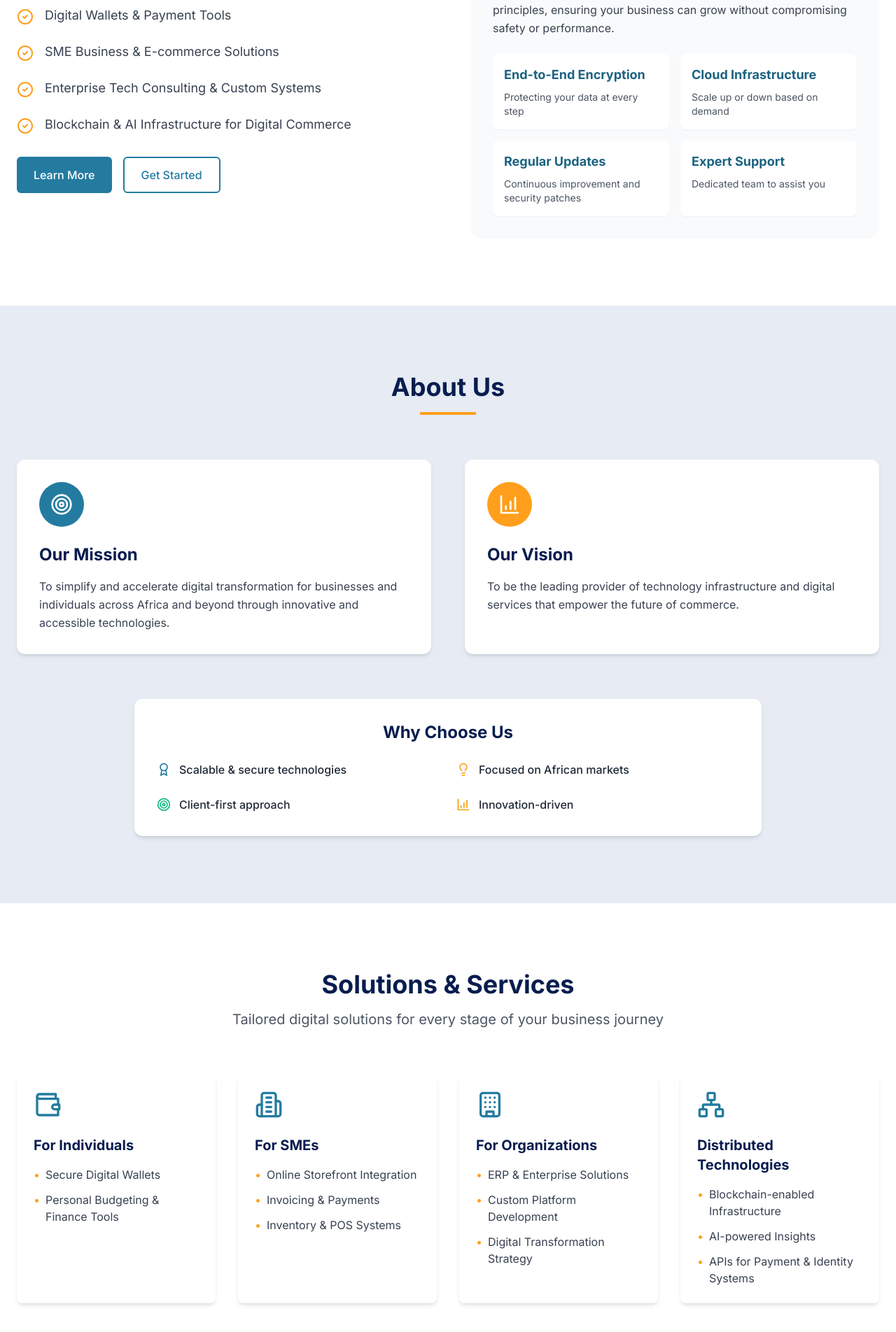
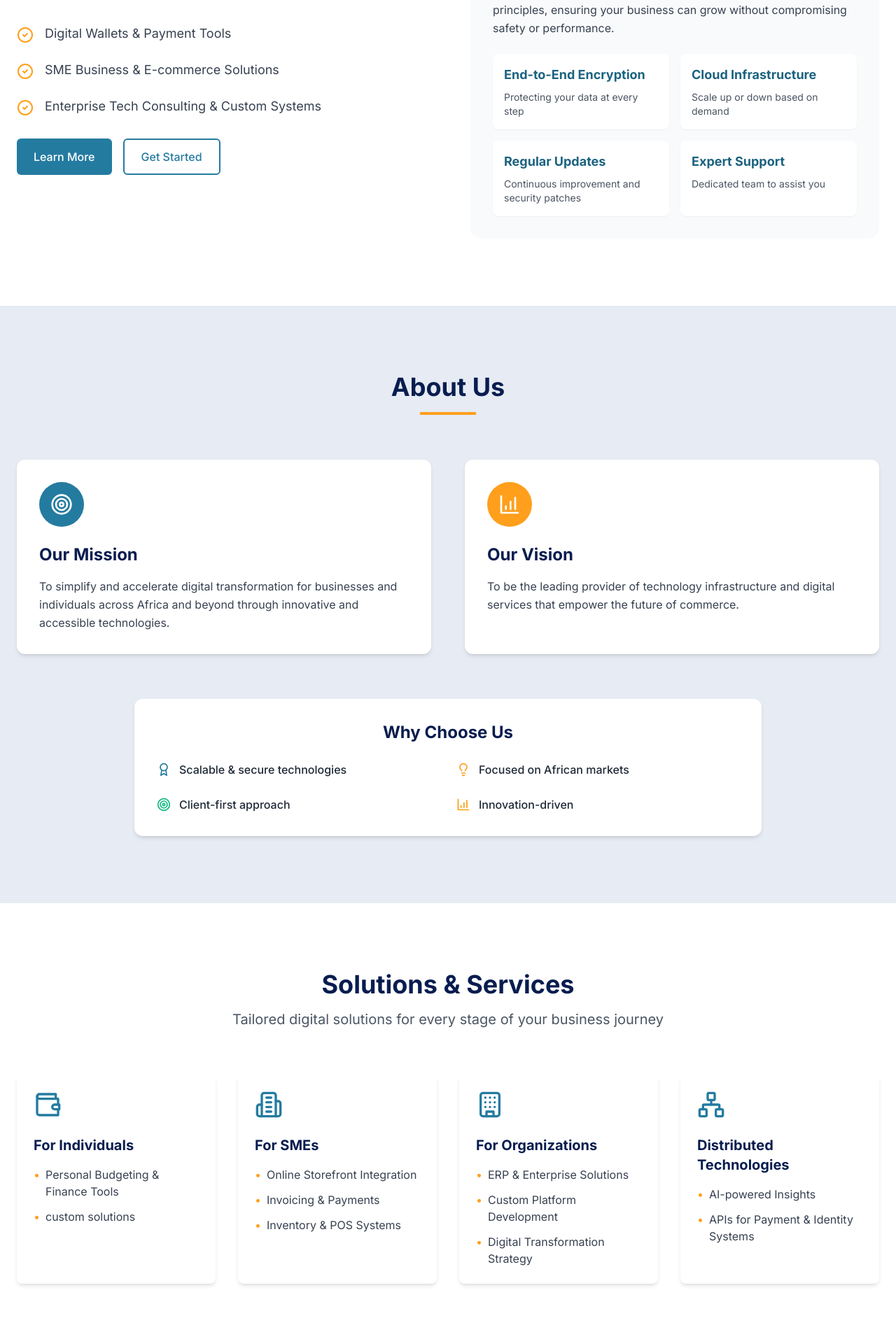
Before and after one commit to narteysarso/finova-global, a React (Vite) app: page / in a window 1280 px wide. Shown: the part 1445-3349 px from the top of the page at 70% size. Built offline with nearby package versions, Linux system fonts and the light colour scheme.

Commit message:
refactor: update content items in content.ts for clarity and relevance

```diff
--- a/src/constants/content.ts
+++ b/src/constants/content.ts
@@ -25,7 +25,6 @@ export const content = {
         "Digital Wallets & Payment Tools",
         "SME Business & E-commerce Solutions",
         "Enterprise Tech Consulting & Custom Systems",
-        "Blockchain & AI Infrastructure for Digital Commerce"
       ],
       buttons: [
         { text: "Learn More", link: "#about" },
@@ -59,8 +58,8 @@ export const content = {
       {
         title: "For Individuals",
         items: [
-          "Secure Digital Wallets",
-          "Personal Budgeting & Finance Tools"
+          "Personal Budgeting & Finance Tools",
+          "custom solutions"
         ],
         icon: "Wallet"
       },
@@ -85,7 +84,6 @@ export const content = {
       {
         title: "Distributed Technologies",
         items: [
-          "Blockchain-enabled Infrastructure",
           "AI-powered Insights",
           "APIs for Payment & Identity Systems"
         ],
```
